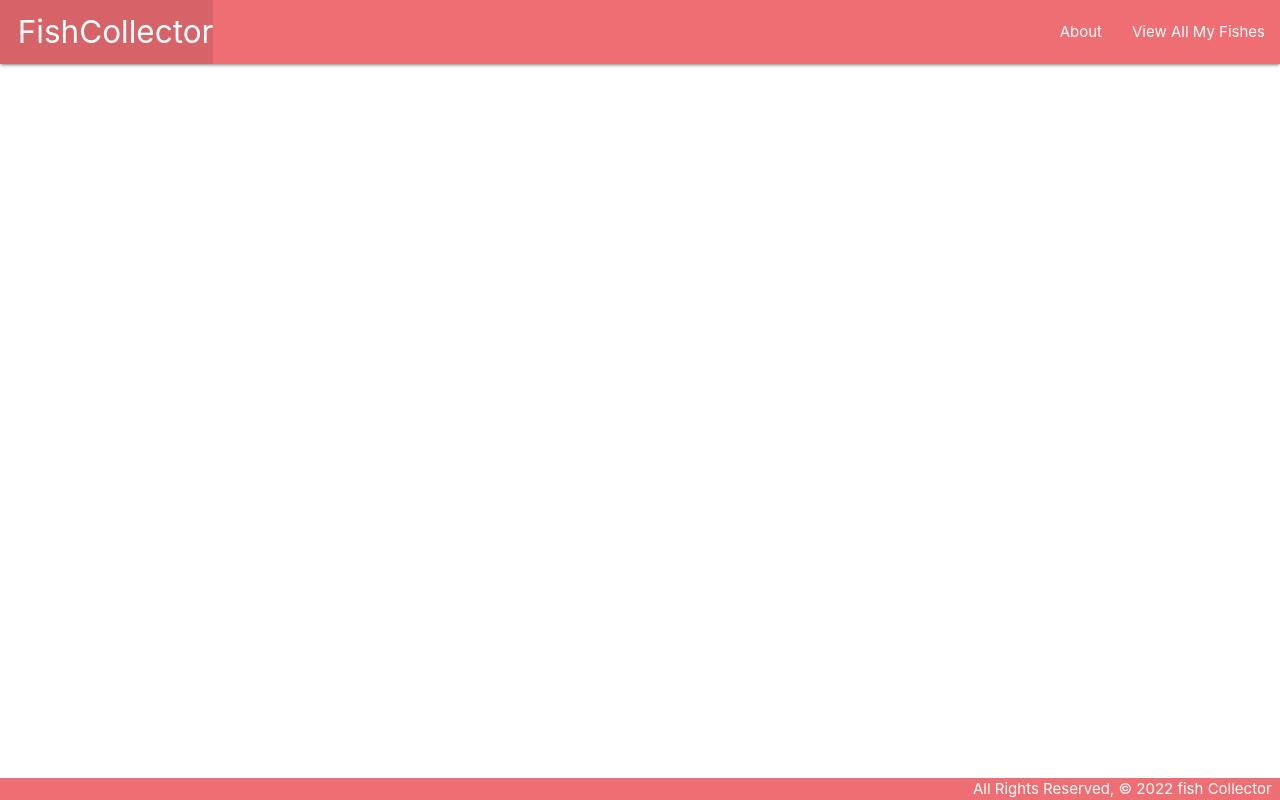
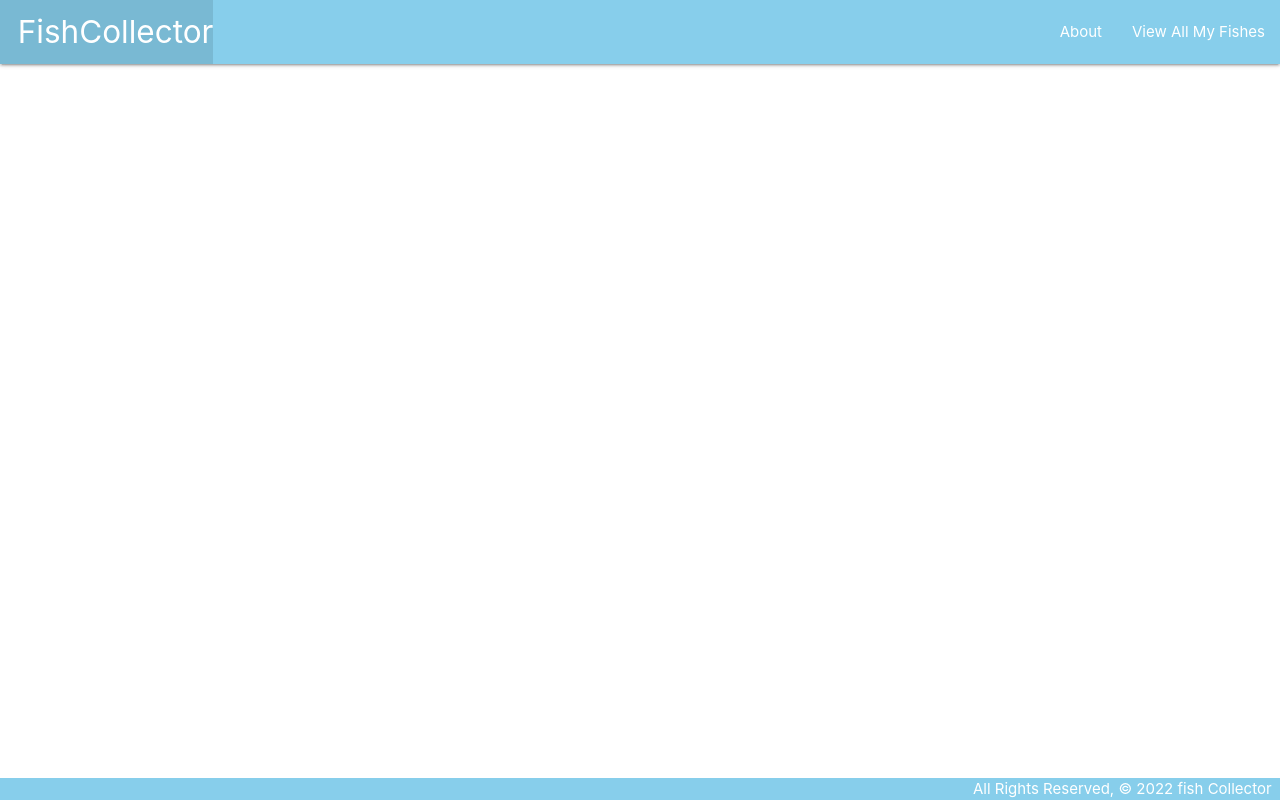
Before and after one commit to jacastro023/Fish-Collector-App, a Django app: template main_app/templates/base.html in a window 1280 px wide. Run offline with Django 3.2, Linux system fonts and the light colour scheme; the template is opened without the code that fills it, so the values that code supplies are empty.

Commit message:
changing bg color

```diff
--- a/main_app/static/css/style.css
+++ b/main_app/static/css/style.css
@@ -11,4 +11,9 @@ main {
 footer.page-footer {
   padding-top: 0;
   text-align: right;
+  background-color: skyblue;
 }
+
+nav {
+  background-color: skyblue;
+}
```
